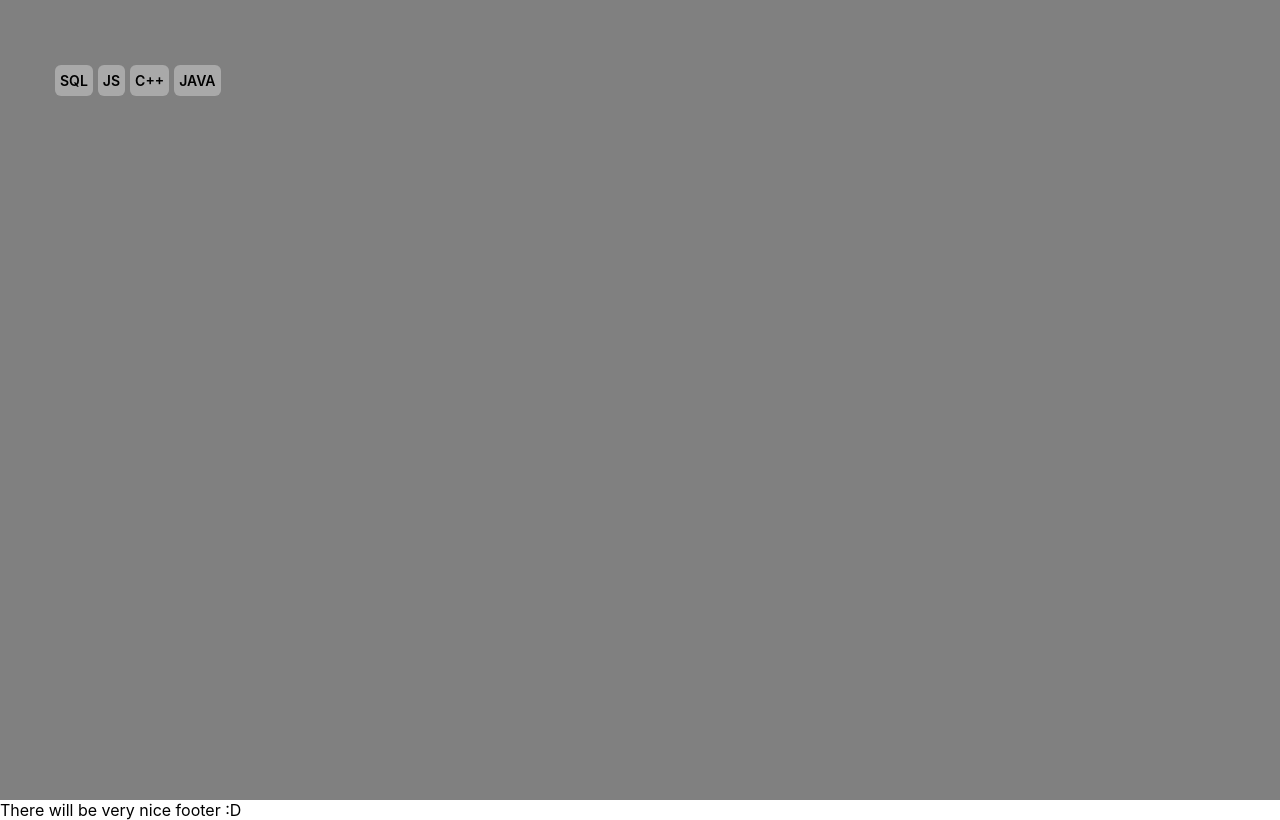
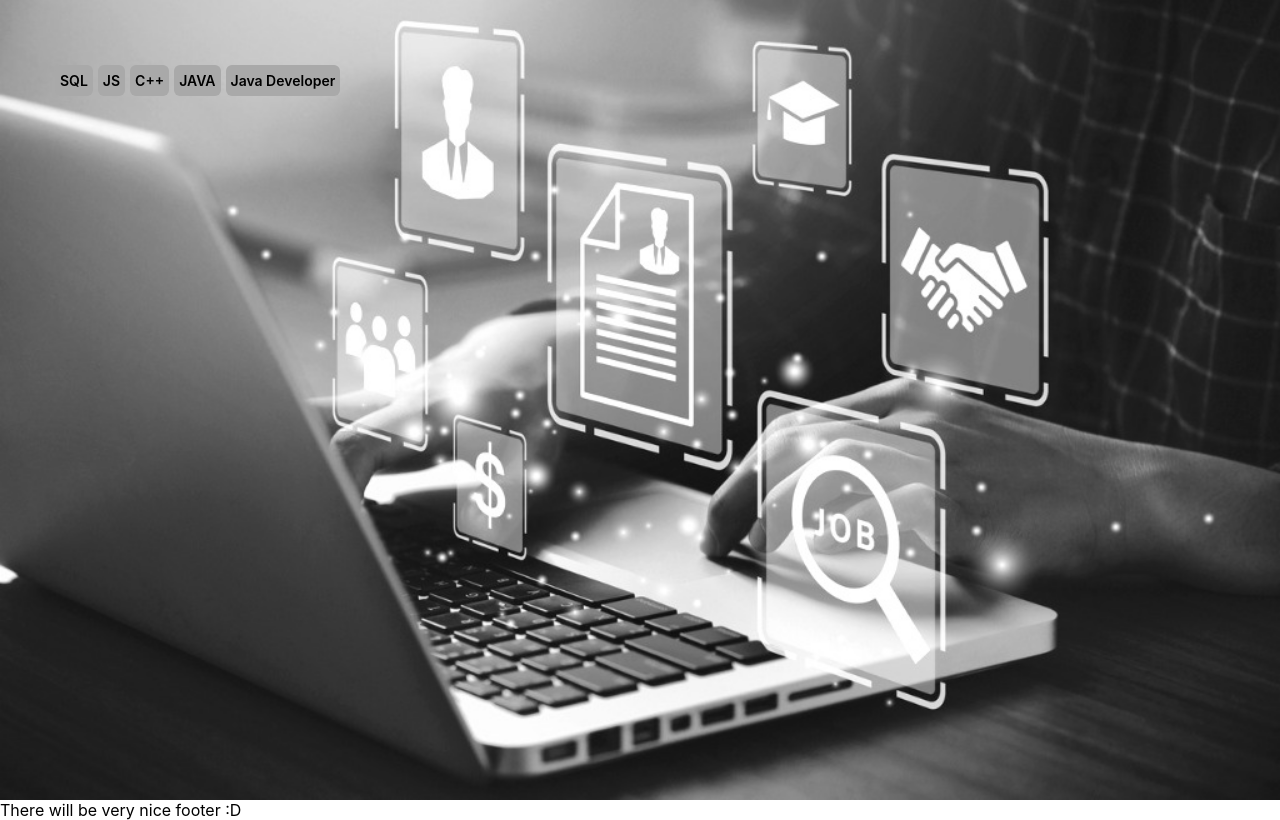
Before and after one commit to stelmaszczykadrian/jobFever-frontend, a React (Create React App) app in the folder jobfever/: page /jobs in a window 1280 px wide. Built offline with nearby package versions, Linux system fonts and the light colour scheme.

Commit message:
Fix: sort button fixed

```diff
--- a/jobfever/src/components/buttons/RedButton.jsx
+++ b/jobfever/src/components/buttons/RedButton.jsx
@@ -1,6 +1,5 @@
 import React from "react";
 import Button from "@mui/joy/Button";
-
 function RedButton(props) {
     return (
         <Button
--- a/jobfever/src/components/styled-components/StyledMainComponent.jsx
+++ b/jobfever/src/components/styled-components/StyledMainComponent.jsx
@@ -1,14 +1,13 @@
-import {styled} from "@mui/material";
-import img from '../../images/background_3.jpg'
+import styled from "styled-components";
+import img from "../../images/background_1.jpg";
 
 
-export const StyledMainComponent = styled("div")`
+export const StyledMainComponent = styled.div`
   display: flex;
   width: 100%;
   height: 100vh;
-  background: grey;
-  //background: no-repeat;
-  //background-position: center;
+  background-image: url(${img});
+  background-repeat: no-repeat;
+  background-position: center;
   background-size: cover;
-
 `;
--- a/jobfever/src/pages/JobsPage.js
+++ b/jobfever/src/pages/JobsPage.js
@@ -1,8 +1,7 @@
 import React from "react";
 import {StyledMainComponent} from "../components/styled-components/StyledMainComponent";
+import {StyledSortButtonsContainer} from "../components/styled-components/StyledSortButtonsContainer";
 import {SortButton} from "../components/buttons/SortButton";
-import Button from "@mui/joy/Button";
-import {StyledSortButtonsContainer} from "../components/styled-components/StyledSortButtonsContainer";
 
 
 
@@ -18,6 +17,7 @@ export default function JobsPage(){
             <SortButton>JS</SortButton>
             <SortButton>C++</SortButton>
             <SortButton>JAVA</SortButton>
+            <SortButton>Java Developer</SortButton>
             </StyledSortButtonsContainer>
         </StyledMainComponent>
         </div>
```
